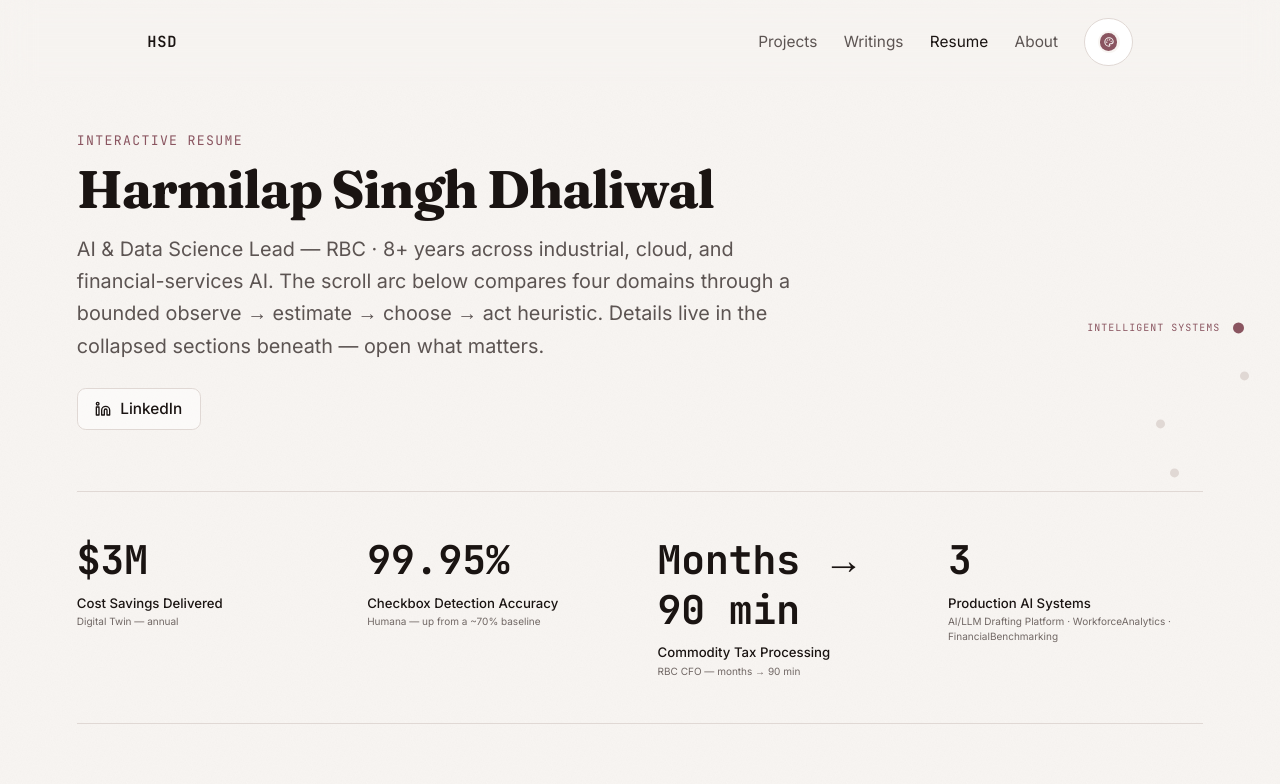
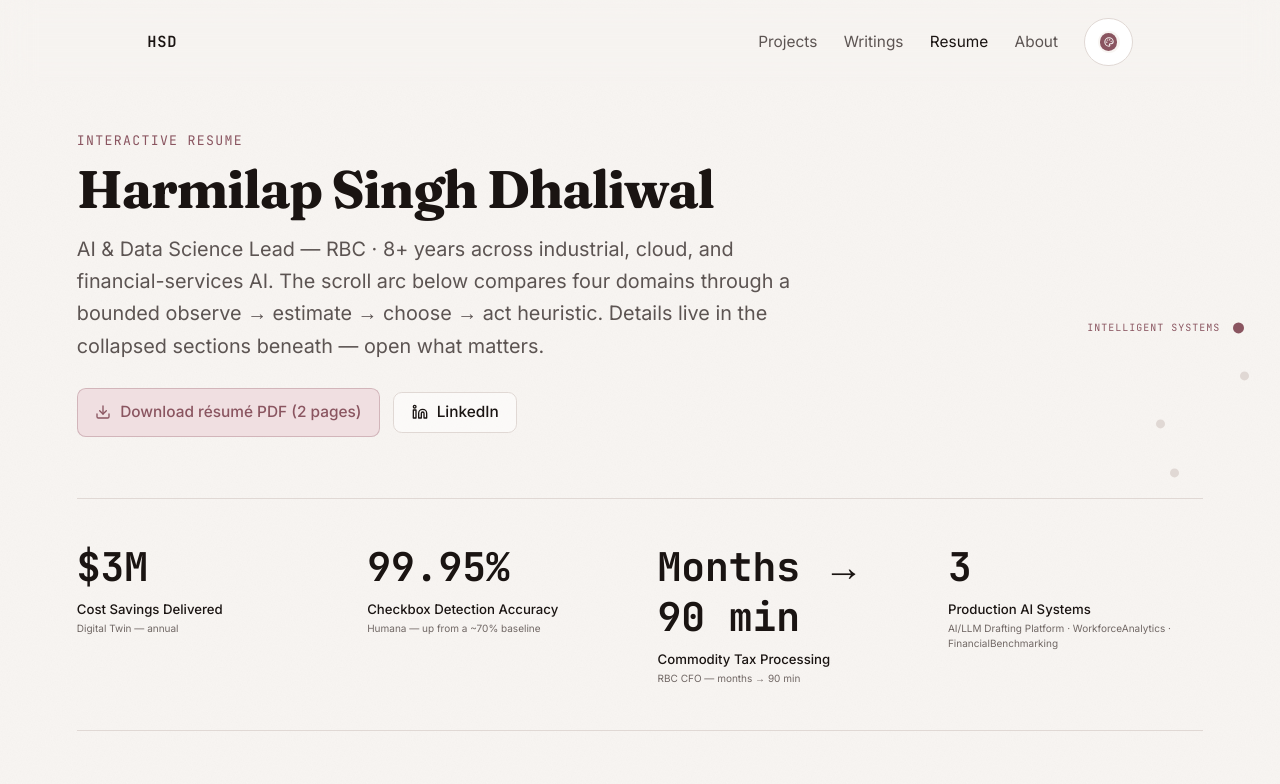
Before and after one commit to rogerthatroach/rogerthatroach.github.io, a Next.js app: page /resume in a window 1280 px wide. Shown: the top 784 px of the page. Built offline with nearby package versions, Linux system fonts and the light colour scheme.

Commit message:
feat(resume): restore verified public PDF
Publish the neutral two-page resume derivative and expose one canonical download action from the accessible HTML resume.

```diff
--- a/app/resume/page.tsx
+++ b/app/resume/page.tsx
@@ -1,5 +1,5 @@
 import type { Metadata } from 'next';
-import { Linkedin, ChevronDown } from 'lucide-react';
+import { Download, Linkedin, ChevronDown } from 'lucide-react';
 import Nav from '@/components/Nav';
 import Footer from '@/components/Footer';
 import ResumeMetrics from '@/components/resume/ResumeMetrics';
@@ -67,8 +67,16 @@ export default function ResumePage() {
               collapsed sections beneath — open what matters.
             </p>
 
-            {/* External profile */}
+            {/* Printable resume + external profile */}
             <div className="mt-6 flex flex-wrap items-center gap-3">
+              <a
+                href="/resume.pdf"
+                download="Harmilap-Singh-Dhaliwal-Resume.pdf"
+                className="group inline-flex min-h-11 items-center gap-2 rounded-lg border border-accent/30 bg-accent-muted px-4 py-2 text-sm font-medium text-accent transition-all hover:border-accent hover:bg-accent hover:text-background print:hidden"
+              >
+                <Download size={16} aria-hidden="true" />
+                Download résumé PDF (2 pages)
+              </a>
               <a
                 href={HERO.links.linkedin}
                 target="_blank"
```
